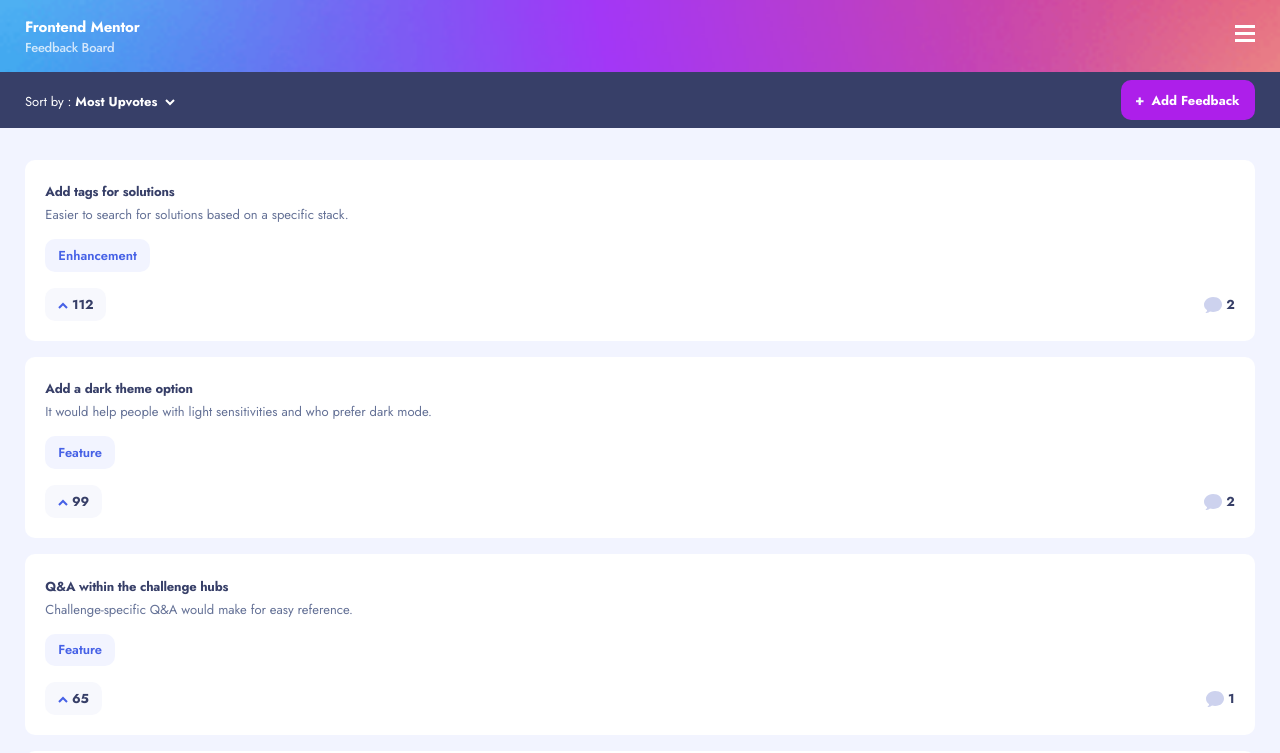
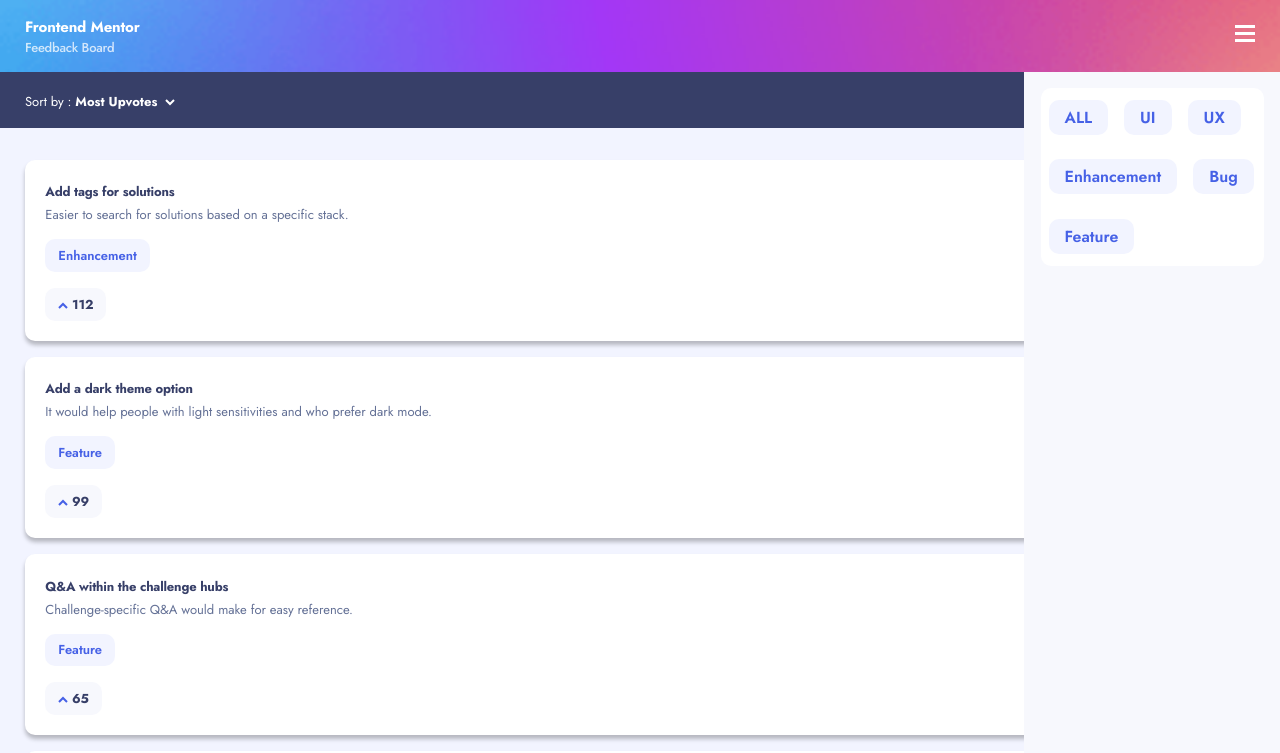
Before and after one commit to Uri-Raz-Dev/product-feedback-front, a React (Vite) app: page / in a window 1280 px wide. Shown: the top 753 px of the page. Built offline with nearby package versions, Linux system fonts and the light colour scheme.

Commit message:
Make hambuger bar click event

```diff
--- /dev/null
+++ b/src/assets/style/cmps/Suggestions/_Sidebar.scss
@@ -0,0 +1,57 @@
+// .layout {
+//     position: fixed;
+//     height: 100%;
+//     width: 100%;
+//     background-color: black;
+//     /* Default: transparent */
+//     /* Smooth transition */
+//     opacity: 50%;
+//     z-index: 1;
+// }
+
+.sidebar {
+    position: relative;
+    display: flex;
+    flex-direction: column;
+    align-items: center;
+    height: 100%;
+    width: 20%;
+    position: absolute;
+    background-color: $white3;
+    right: 0;
+    transition: width 0.3s ease;
+
+    &.open {
+        width: 75%;
+    }
+}
+
+
+
+.category-list {
+    display: flex;
+    align-items: center;
+    width: rem(223px);
+    height: rem(178px);
+
+    // column-gap: 8px;
+    // row-gap: -5px;
+    flex-wrap: wrap;
+
+    border-radius: 10px;
+    background-color: $white1;
+
+    >li {
+        // display: flex;
+
+        width: auto;
+        height: auto;
+        margin-inline: rem(8px);
+        background-color: $white2;
+        color: $blue;
+        font-weight: 600;
+        padding-inline: em(16px);
+        padding-block: em(6px);
+        border-radius: 10px;
+    }
+}
--- a/src/assets/style/cmps/Suggestions/_Suggestions.scss
+++ b/src/assets/style/cmps/Suggestions/_Suggestions.scss
@@ -12,9 +12,8 @@
 }
 
 .feedback-menu {
+    position: relative;
     display: flex;
     align-items: center;
     justify-content: space-between;
-
-
 }
--- a/src/assets/style/cmps/Suggestions/_SuggestionsList.scss
+++ b/src/assets/style/cmps/Suggestions/_SuggestionsList.scss
@@ -14,12 +14,9 @@
         font-size: rem(13px);
         border-radius: 10px;
         text-wrap: pretty;
-        box-shadow: none;
-        transition: box-shadow 0.3s ease-in-out;
+        box-shadow: 0px 4px 4px rgba(0, 0, 0, 0.25);
 
-        &:hover {
-            box-shadow: 0px 4px 4px rgba(0, 0, 0, 0.25);
-        }
+
 
         :first-child {
             font-weight: 700;
--- a/src/assets/style/main.scss
+++ b/src/assets/style/main.scss
@@ -14,3 +14,4 @@
 @import 'cmps/Suggestions/SortBy';
 @import 'cmps/Suggestions/AddFeedback';
 @import 'cmps/Suggestions/SuggestionsList';
+@import 'cmps/Suggestions/Sidebar';
--- a/src/assets/style/setup/_mixins.scss
+++ b/src/assets/style/setup/_mixins.scss
@@ -28,13 +28,15 @@
 @mixin aspect-ratio($width, $height) {
     position: relative;
     overflow: hidden;
+
     &::before {
         display: block;
         content: "";
         width: 100%;
         padding-top: calc(($height / $width) * 100%);
     }
-    > * {
+
+    >* {
         position: absolute;
         top: 0;
         left: 0;
@@ -42,7 +44,7 @@
         bottom: 0;
     }
 
-    > img {
+    >img {
         height: 100%;
         object-fit: cover;
     }
--- a/src/cmps/AppHeader.tsx
+++ b/src/cmps/AppHeader.tsx
@@ -1,6 +1,13 @@
+import { useState } from 'react'
 import { SvgIcon } from './Svgicon'
+import { setSideBar } from '../store/actions/suggestions.action'
+import { useSelector } from 'react-redux'
+import { RootState } from '../store/store'
 
 function AppHeader(): JSX.Element {
+  const sidebar = useSelector(
+    (state: RootState) => state.suggestionsModule.sidebar
+  )
   return (
     <header className='header-layout full main-layout'>
       <div className='app-header'>
@@ -8,7 +15,7 @@
           <h1>Frontend Mentor</h1>
           <h2>Feedback Board</h2>
         </div>
-        <div className='header-menu'>
+        <div onClick={() => setSideBar(!sidebar)} className='header-menu'>
           <SvgIcon iconName='hamburger' />
         </div>
       </div>
--- /dev/null
+++ b/src/cmps/Sidebar.tsx
@@ -0,0 +1,22 @@
+type Categories = {
+  categories: string[]
+  sidebar: boolean
+}
+function Sidebar({ categories, sidebar }: Categories): JSX.Element {
+  return (
+    <>
+      <div className='layout'></div>
+      <aside className={sidebar ? 'sidebar open' : 'sidebar'}>
+        <section className='categories'>
+          <ul className='category-list'>
+            {categories.map((category, idx) => {
+              return <li key={idx}>{category}</li>
+            })}
+          </ul>
+        </section>
+      </aside>
+    </>
+  )
+}
+
+export default Sidebar
--- a/src/cmps/SuggestionsList.tsx
+++ b/src/cmps/SuggestionsList.tsx
@@ -2,7 +2,7 @@
 import { utilService } from '../services/util.service'
 import { SvgIcon } from './Svgicon'
 
-interface SuggestionsListProps {
+export interface SuggestionsListProps {
   suggestions: Suggestions[]
 }
 
--- a/src/pages/Suggestions.tsx
+++ b/src/pages/Suggestions.tsx
@@ -1,17 +1,30 @@
-import { useEffect } from 'react'
+import { useEffect, useState } from 'react'
 import AddFeedback from '../cmps/AddFeedback'
 import SortBy from '../cmps/SortBy'
 import SuggestionsList from '../cmps/SuggestionsList'
 import { loadSuggestions } from '../store/actions/suggestions.action'
 import { RootState } from '../store/store'
 import { useSelector } from 'react-redux'
+import Sidebar from '../cmps/Sidebar'
 function Suggestions(): JSX.Element {
   const suggestions = useSelector(
     (state: RootState) => state.suggestionsModule.suggestions
   )
+  const sidebar = useSelector(
+    (state: RootState) => state.suggestionsModule.sidebar
+  )
   useEffect(() => {
     loadSuggestions()
   }, [])
+
+  const categories: string[] = [
+    'ALL',
+    'UI',
+    'UX',
+    'Enhancement',
+    'Bug',
+    'Feature',
+  ]
   return (
     <div className='suggestions-layout full main-layout'>
       <section className='feedback-menu-layout full main-layout '>
@@ -21,6 +34,7 @@
         </div>
       </section>
       <SuggestionsList suggestions={suggestions} />
+      <Sidebar categories={categories} sidebar={sidebar} />
     </div>
   )
 }
--- a/src/store/actions/suggestions.action.ts
+++ b/src/store/actions/suggestions.action.ts
@@ -2,6 +2,7 @@
 import {
   ADD_SUGGESTION,
   REMOVE_SUGGESTION,
+  SET_SIDEBAR,
   SET_SUGGESTIONS,
   UPDATE_SUGGESTION,
 } from '../reducers/suggestions.reducer'
@@ -42,3 +43,7 @@
     throw new Error("Couldn't load suggestions")
   }
 }
+
+export function setSideBar(sidebar = false) {
+  return store.dispatch({ type: SET_SIDEBAR, sidebar })
+}
--- a/src/store/reducers/suggestions.reducer.ts
+++ b/src/store/reducers/suggestions.reducer.ts
@@ -6,6 +6,12 @@
 export const UPDATE_SUGGESTION = 'UPDATE_SUGGESTION'
 export const SET_FILTER_BY = 'SET_FILTER_BY'
 export const EDIT_SUGGESTION = 'EDIT_SUGGESTION'
+export const SET_SIDEBAR = 'SET_SIDEBAR'
+
+type SuggestionsState = {
+  suggestions: Suggestions[]
+  sidebar: boolean
+}
 
 type ReducerAction = {
   type: string
@@ -13,10 +19,12 @@
   suggestion?: void
   suggestionToEdit?: Suggestions
   suggestionId?: string
+  sidebar?: boolean
 }
 
-const initialState = {
-  suggestions: [] as Suggestions[],
+const initialState: SuggestionsState = {
+  suggestions: [],
+  sidebar: false,
 }
 export function suggestionsReducer(
   state = initialState,
@@ -55,6 +63,8 @@
     case EDIT_SUGGESTION:
       return { ...state, suggestionToEdit: action.suggestionToEdit }
 
+    case SET_SIDEBAR:
+      return { ...state, sidebar: action.sidebar! }
     //TODO: ADD FILTERBY
     // case SET_FILTER_BY:
     //   return { ...state, filterBy: action.filterBy }
```
Also changed, not shown: src/store/store.ts (+6 -1 lines). Lines whose indentation alone changed are shown as unchanged.
